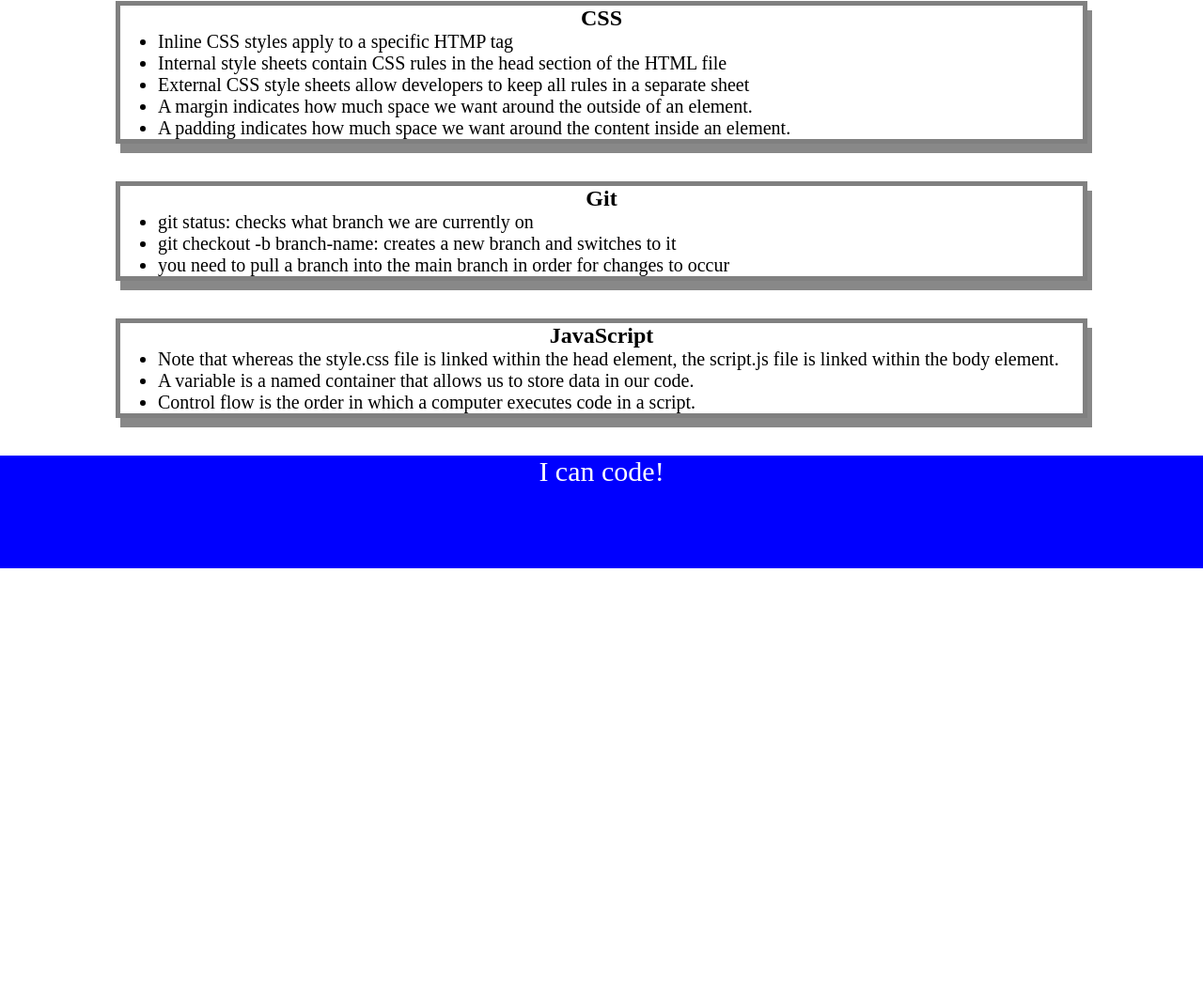
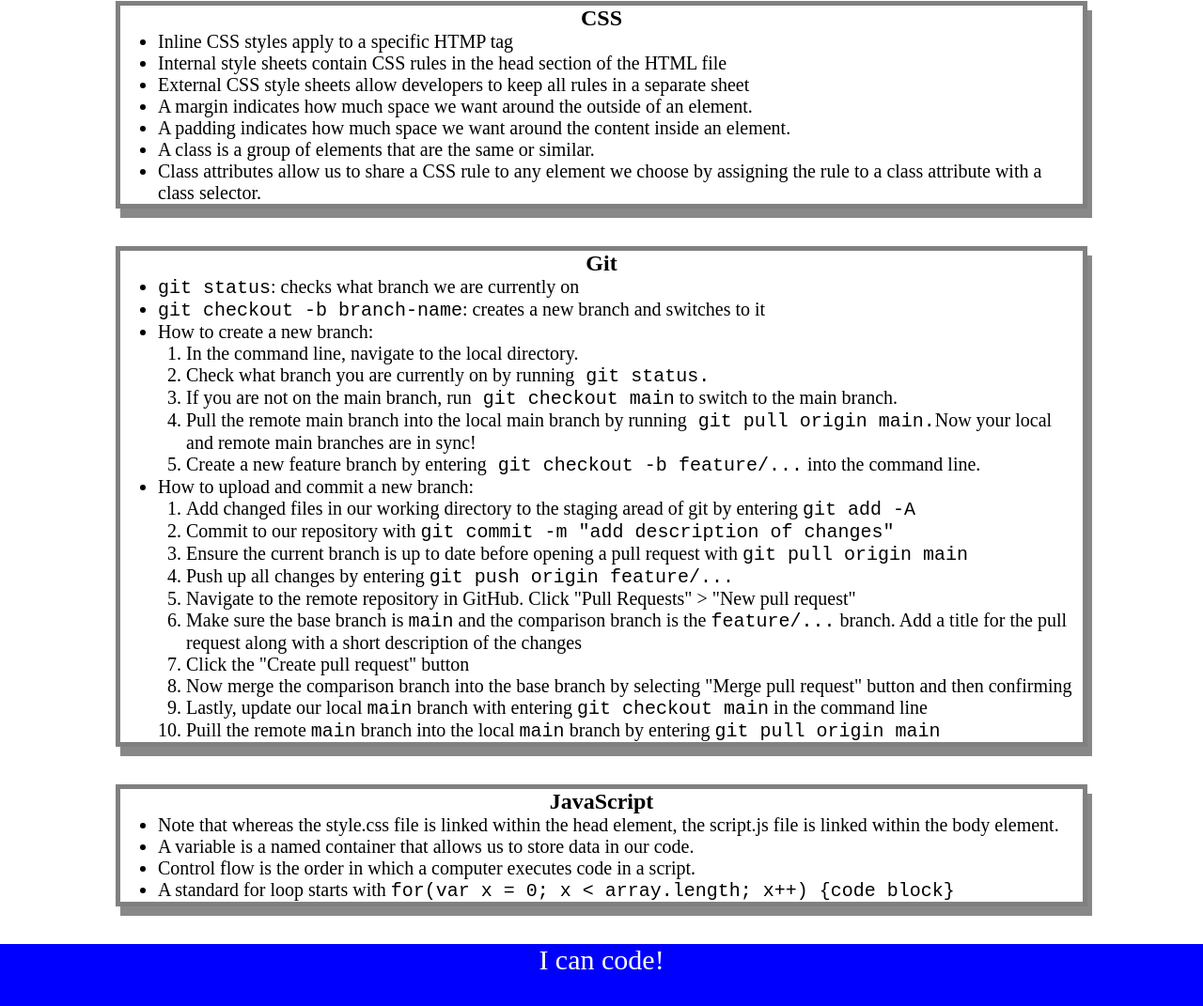
Before and after one commit to ericlyn4s/prework-study-guide, a plain HTML site: page index.html in a window 1280 px wide. Shown: the part 305-1376 px from the top of the page at 94% size. Before the commit the page ends 910 px from the top, so only its background shows below. Drawn offline with Linux system fonts and the light colour scheme.

Commit message:
Added more code to all sections

```diff
--- a/assets/style.css
+++ b/assets/style.css
@@ -34,3 +34,6 @@
     border: 5px solid gray;
     box-shadow: 5px 10px #888888;
   }
+ol {
+    margin-left: 30px;
+}
--- a/index.html
+++ b/index.html
@@ -31,15 +31,38 @@
           <li>External CSS style sheets allow developers to keep all rules in a separate sheet</li>
           <li>A margin indicates how much space we want around the outside of an element.</li>
           <li>A padding indicates how much space we want around the content inside an element.</li>
+          <li>A class is a group of elements that are the same or similar.</li>
+          <li>Class attributes allow us to share a CSS rule to any element we choose by assigning the rule to a class attribute with a class selector.</li>
         </ul>
       </section>
 
       <section class="card" id="git-section">
         <h2>Git</h2>
         <ul>
-          <li>git status: checks what branch we are currently on</li>
-          <li>git checkout -b branch-name: creates a new branch and switches to it</li>
-          <li>you need to pull a branch into the main branch in order for changes to occur</li>
+          <li><code>git status</code>: checks what branch we are currently on</li>
+          <li><code>git checkout -b branch-name</code>: creates a new branch and switches to it</li>
+          <li>How to create a new branch:
+            <ol>
+              <li>In the command line, navigate to the local directory.</li>
+              <li>Check what branch you are currently on by running<code> git status.</code></li>
+              <li>If you are not on the main branch, run<code> git checkout main</code> to switch to the main branch.</li>
+              <li>Pull the remote main branch into the local main branch by running<code> git pull origin main.</code>Now your local and remote main branches are in sync!</li>
+              <li>Create a new feature branch by entering<code> git checkout -b feature/...</code> into the command line.</li>
+            </ol>
+          </li>
+          <li>How to upload and commit a new branch:</li>
+            <ol>
+              <li>Add changed files in our working directory to the staging aread of git by entering <code>git add -A</code></li>
+              <li>Commit to our repository with <code>git commit -m "add description of changes"</code></li>
+              <li>Ensure the current branch is up to date before opening a pull request with <code>git pull origin main</code></li>
+              <li>Push up all changes by entering <code>git push origin feature/...</code></li>
+              <li>Navigate to the remote repository in GitHub. Click "Pull Requests" > "New pull request"</li>
+              <li>Make sure the base branch is <code>main</code> and the comparison branch is the <code>feature/...</code> branch. Add a title for the pull request along with a short description of the changes</li>
+              <li>Click the "Create pull request" button</li>
+              <li>Now merge the comparison branch into the base branch by selecting "Merge pull request" button and then confirming</li>
+              <li>Lastly, update our local <code>main</code> branch with entering <code>git checkout main</code> in the command line</li>
+              <li>Puill the remote <code>main</code> branch into the local <code>main</code> branch by entering <code>git pull origin main</code></li>
+            </ol>
         </ul>
       </section>
 
@@ -49,6 +72,7 @@
           <li>Note that whereas the style.css file is linked within the head element, the script.js file is linked within the body element.</li>
           <li>A variable is a named container that allows us to store data in our code.</li>
           <li>Control flow is the order in which a computer executes code in a script.</li>
+          <li>A standard for loop starts with <code>for(var x = 0; x < array.length; x++) {code block}</code></li>
         </ul>
       </section>
     </main>
```
